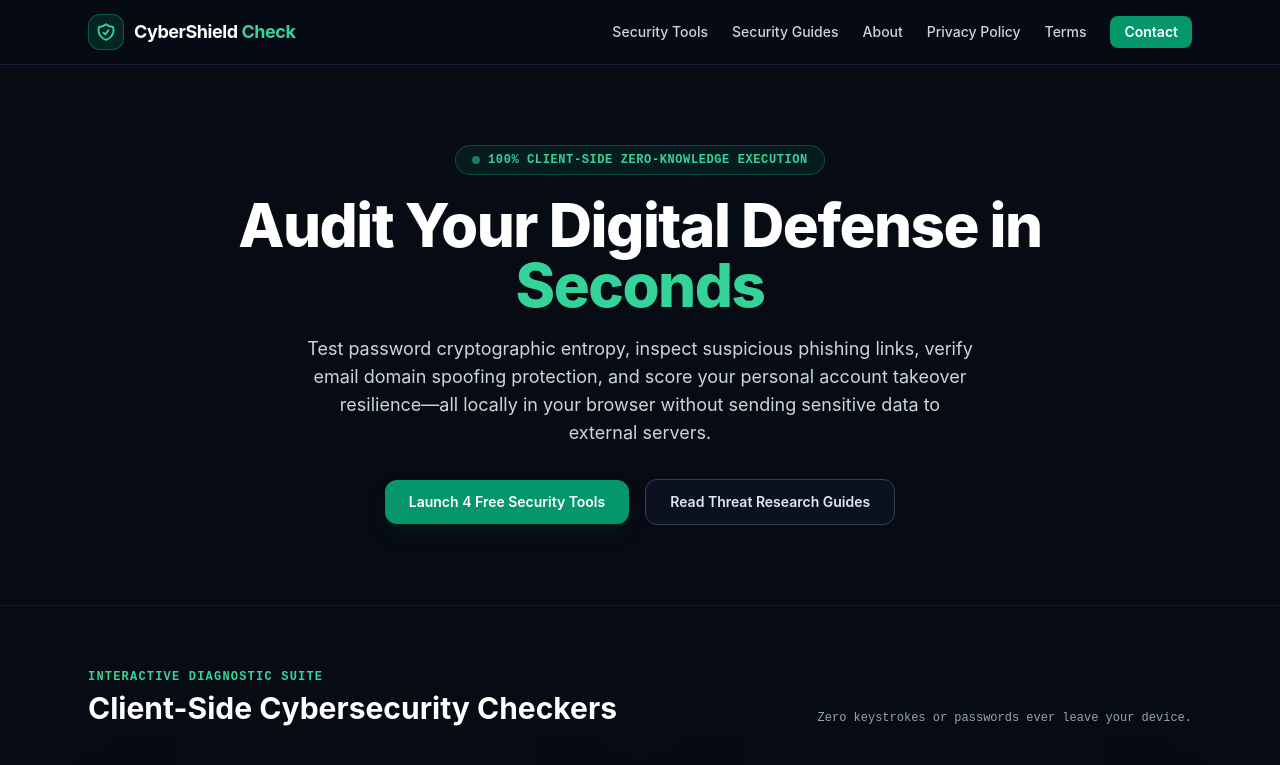
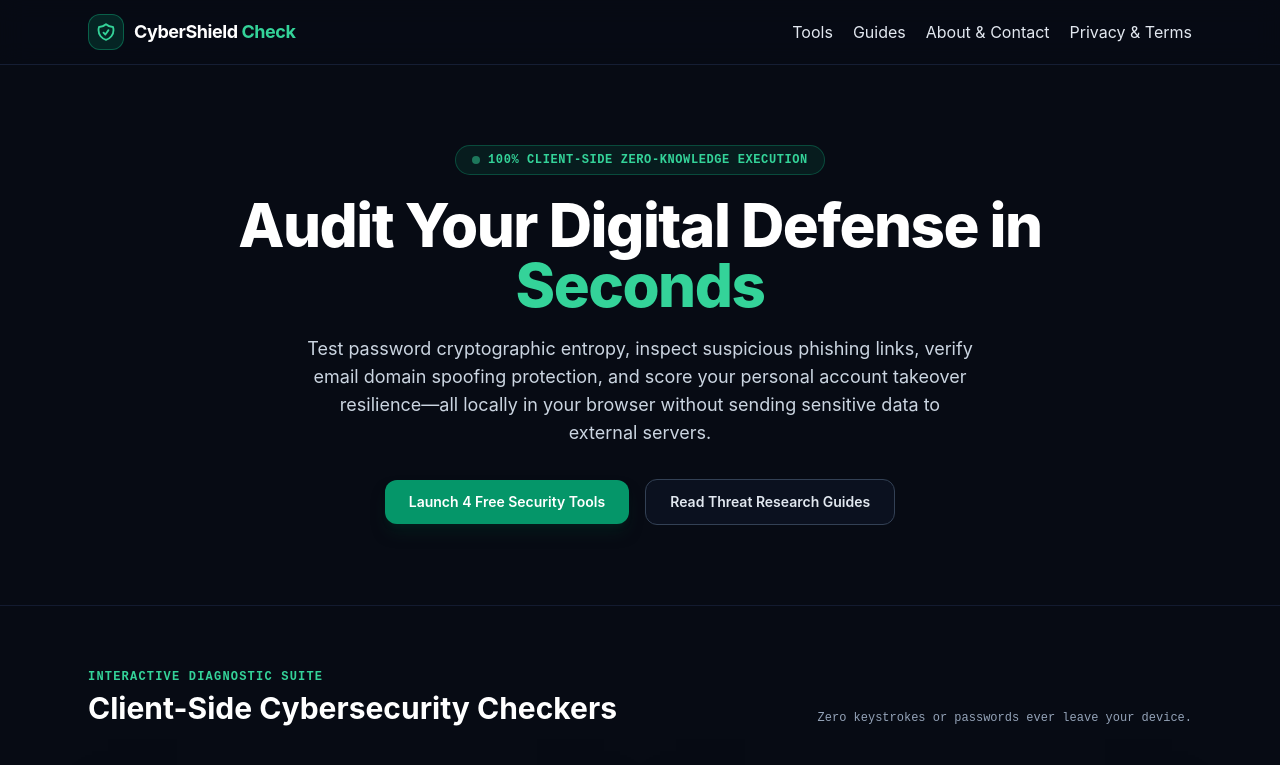
Before and after one commit to woshinton6k/CyberShield-Check, a plain HTML site: page index.html in a window 1280 px wide. Shown: the top 765 px of the page. Drawn offline with nearby package versions, Linux system fonts and the light colour scheme.

Commit message:
Update index.html

```diff
--- a/index.html
+++ b/index.html
@@ -78,14 +78,12 @@
         <span>CyberShield <span class="text-emerald-400">Check</span></span>
       </a>
 
-      <nav class="hidden md:flex items-center gap-6 text-sm font-medium text-slate-300">
-        <a href="#tools" class="hover:text-emerald-400 transition">Security Tools</a>
-        <a href="#guides" class="hover:text-emerald-400 transition">Security Guides</a>
-        <a href="#about" class="hover:text-emerald-400 transition">About</a>
-        <button onclick="openModal('privacyModal')" class="hover:text-emerald-400 transition">Privacy Policy</button>
-        <button onclick="openModal('termsModal')" class="hover:text-emerald-400 transition">Terms</button>
-        <button onclick="openModal('contactModal')" class="rounded-lg bg-emerald-600 px-3.5 py-1.5 text-white font-semibold hover:bg-emerald-500 transition">Contact</button>
-      </nav>
+      <div class="flex flex-wrap items-center gap-5">
+        <a href="#tools" class="hover:text-emerald-400">Tools</a>
+        <a href="/guides.html" class="hover:text-emerald-400">Guides</a>
+        <a href="/about.html" class="hover:text-emerald-400">About &amp; Contact</a>
+        <a href="/privacy.html" class="hover:text-emerald-400">Privacy &amp; Terms</a>
+      </div>
 
       <!-- Mobile Menu Button -->
       <button id="mobileMenuBtn" class="md:hidden rounded-lg border border-slate-800 p-2 text-slate-300 hover:text-white" aria-label="Open Navigation Menu">
```
